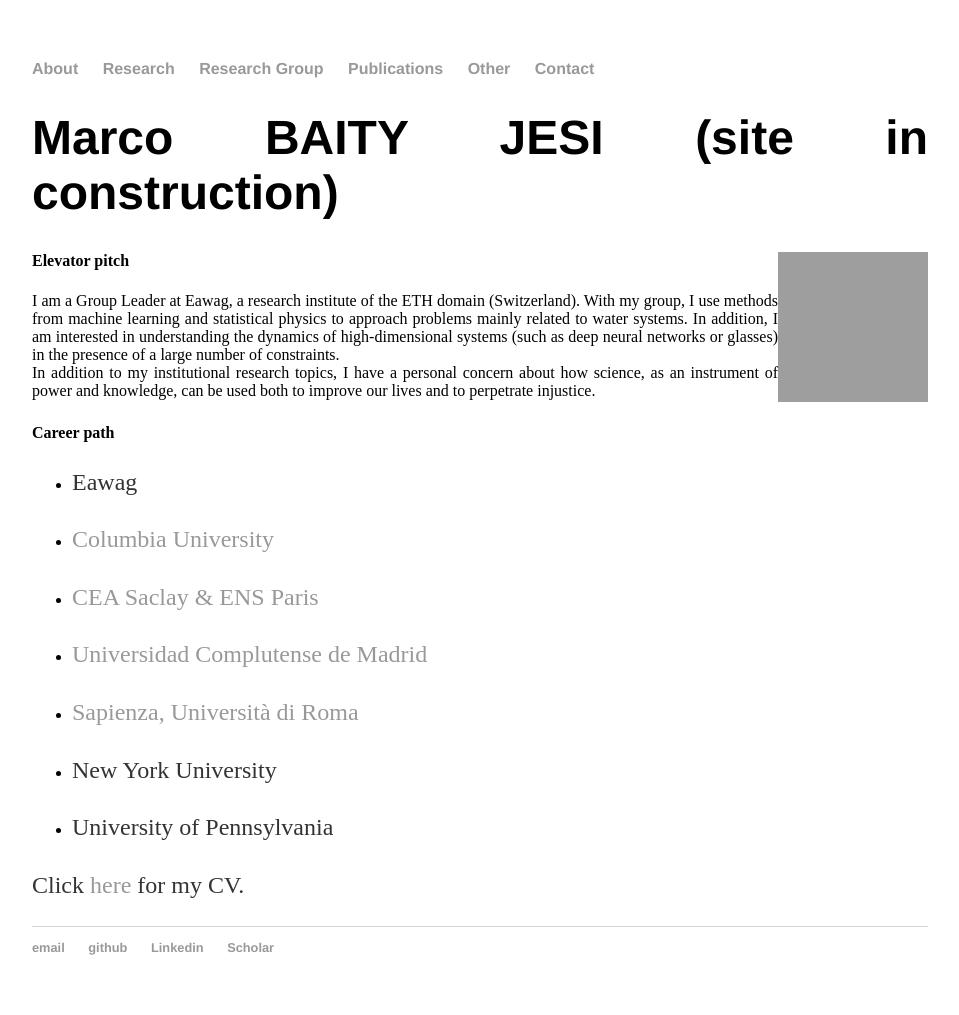
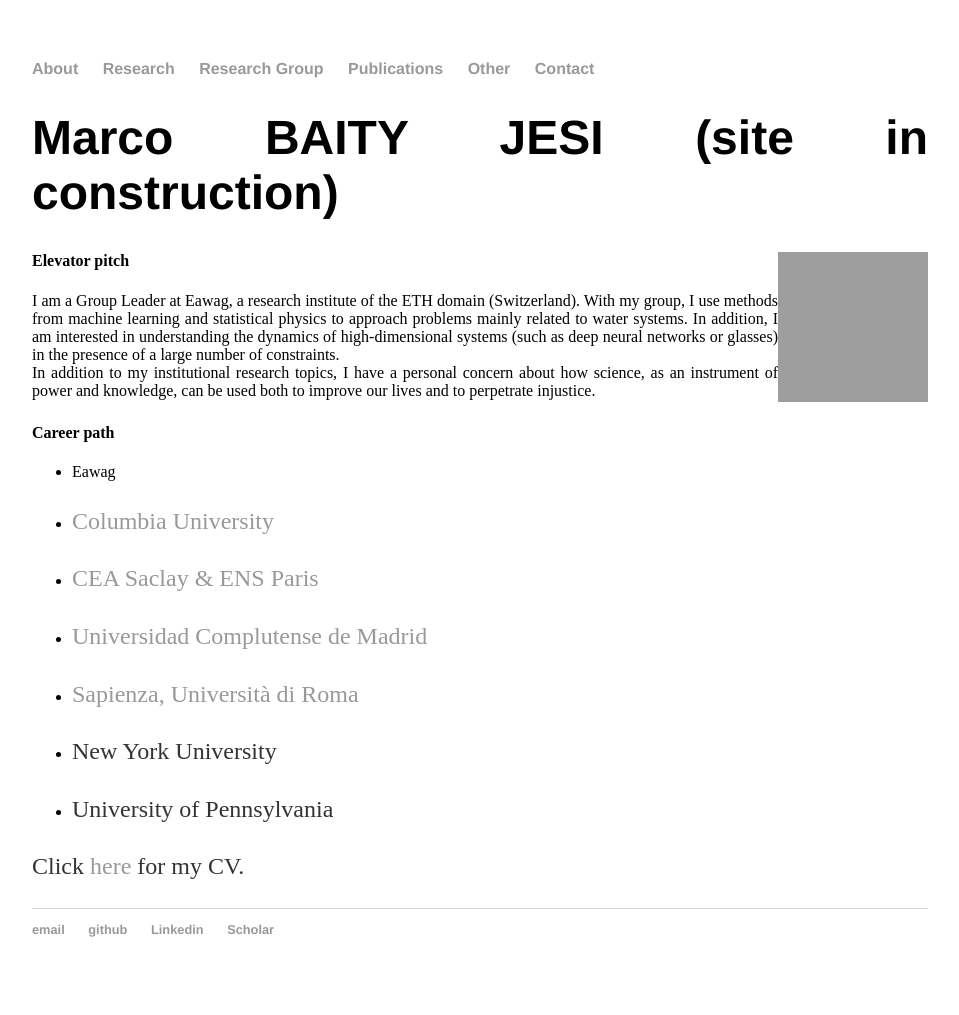
Before and after one commit to mbaityje/mbaityje.github.io, a Jekyll site: the page built from index.html, in a window 1280 px wide. Shown: the whole page, without its empty margins (160-1119 px from the left). Built offline with Jekyll 4.4.1, drawn with Linux system fonts in a browser that asks for light colours; grey boxes are pictures that could not be loaded.

Commit message:
Working on main page

```diff
--- a/index.html
+++ b/index.html
@@ -14,7 +14,7 @@
 	<p>
 		<h4>Career path</h4>
 		<ul>
-			<li><p>Eawag</p></li>
+			<li>Eawag</li>
 			<li><p><a href="http://www.columbia.edu/">Columbia University</a></p></li>
 			<li><p><a href="www-centre-saclay.cea.fr/en">CEA Saclay & ENS Paris</a></p></li>
 			<li><p><a href="http://www.ucm.es">Universidad Complutense de Madrid</a></p></li>
```
